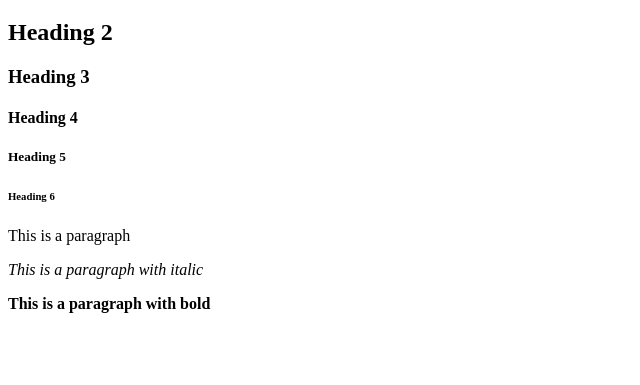
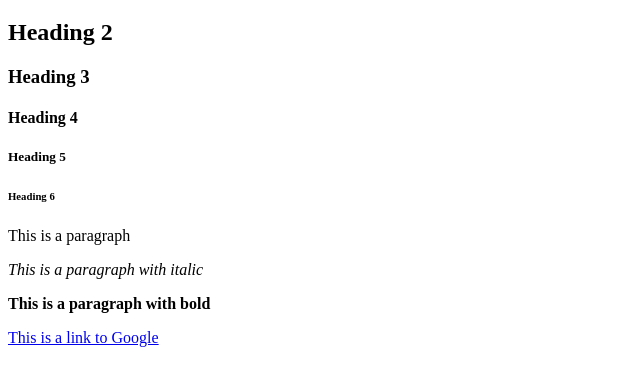
Before and after one commit to zo3njit/is218-sp17, a plain HTML site: page tags.html in a window 1280 px wide. Shown: the part 61-446 px from the top of the page, without its empty margins (0-640 px from the left). Drawn offline with Linux system fonts and the light colour scheme.

Commit message:
add <a> tag to tags.html file

```diff
--- a/tags.html
+++ b/tags.html
@@ -17,6 +17,8 @@
   <p><i>This is a paragraph with italic</i></p>
   <p><b>This is a paragraph with bold</b></p>
 
+  <a href="https://www.google.com">This is a link to Google</a>
+
 
 
 </body>
```
